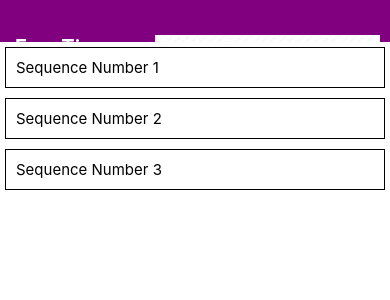
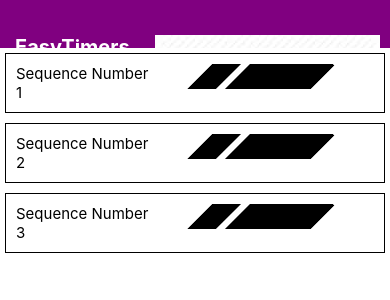
Before and after one commit to hdkainth/EasyTimers, a React Native app: screen / in a window 390 px wide. Shown: the top 300 px of the page. Built offline with nearby package versions, Linux system fonts and the light colour scheme.

Commit message:
added edit button for sequences

```diff
--- a/components/main.js
+++ b/components/main.js
@@ -1,5 +1,5 @@
 import React, {Component} from 'react'
-import {View, FlatList, Text} from "react-native";
+import {View, FlatList, Text, Image, TouchableOpacity} from "react-native";
 import Header from './Header';
 import AddTimer from './add_timer';
 import Timer from "../timer";
@@ -15,6 +15,7 @@ class Main extends Component {
 
     this.updateControlRef = this.updateControl.bind(this)
     this.addTimerRef = this.addTimer.bind(this)
+    this.handleSequenceEditRef = this.handleSequenceEdit.bind(this)
 
     this.sequenceList = [
       { name: "Sequence Number ", timer: new TimerList(), key: 1 },
@@ -38,9 +39,16 @@ class Main extends Component {
     this.sequenceList.push(newSequence)
   }
 
+  handleSequenceEdit(item) {
+    console.log("Edit Button Pressed! for seq " + item.key)
+  }
+
   renderItem = ({ item }) => {return (
-    <View style={{padding: 10, borderStyle: 'solid', borderWidth: 1, margin: 5, borderColor: 'black'}}>
+    <View style={{padding: 10, borderStyle: 'solid', borderWidth: 1, margin: 5, borderColor: 'black', display: 'flex', flexDirection: 'row', justifyContent: 'space-between'}}>
       <Text style={{fontSize: 15}}>{item.name}{item.key}</Text>
+      <TouchableOpacity onPress={() => this.handleSequenceEditRef(item)}>
+        <Image style={{height: 25, aspectRatio: 1}} source={require('../assets/edit_icon.png')}/>
+      </TouchableOpacity>
     </View>)}
 
   render () {
```
Also changed, not shown: assets/edit_icon.png (added).
